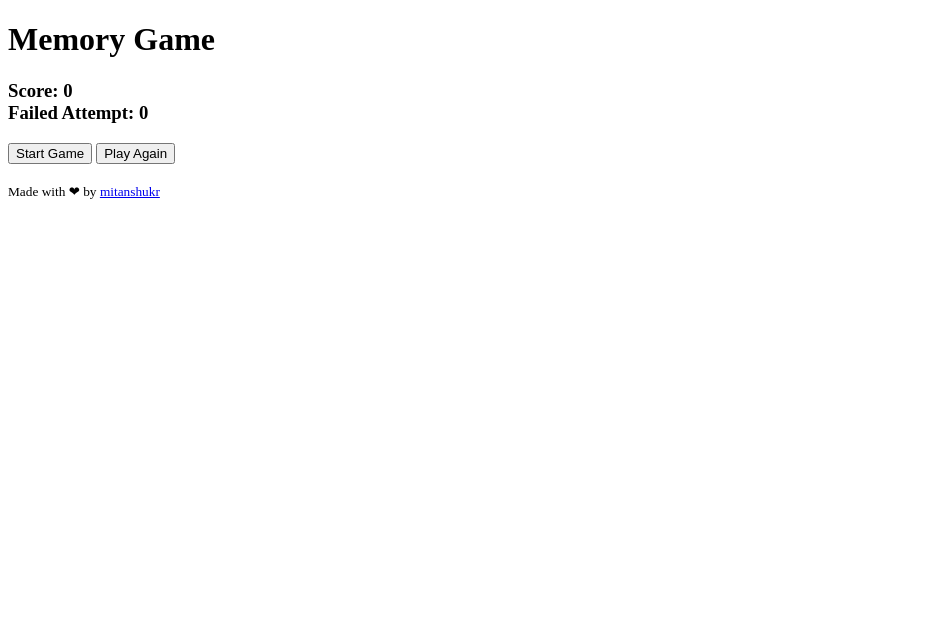
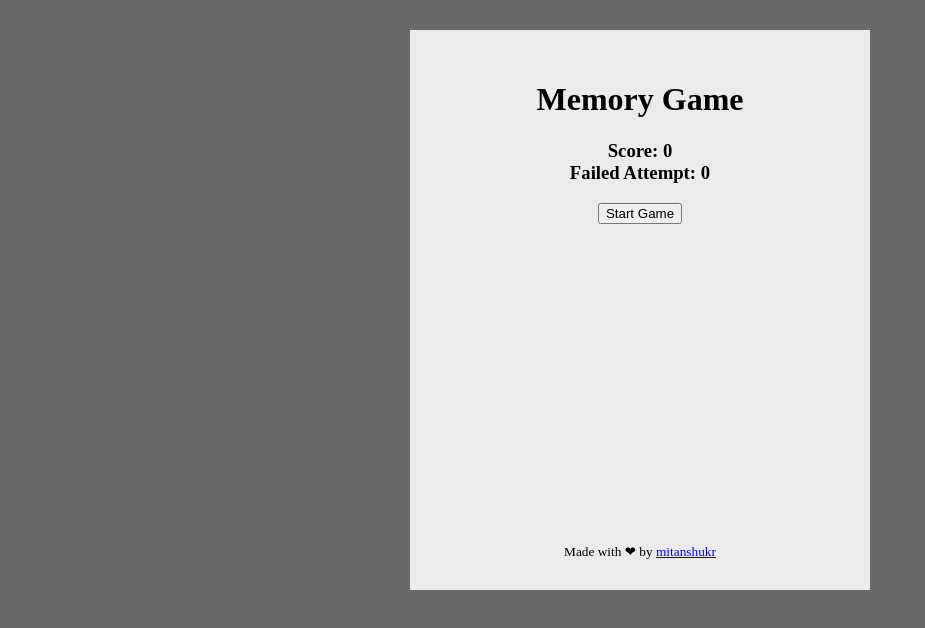
Before and after one commit to mitanshukr/Memory-Game-JavaScript, a plain HTML site: page index.html in a window 1280 px wide. Shown: the whole page, without its empty margins (0-925 px from the left). Drawn offline with Linux system fonts and the light colour scheme.

Commit message:
Update index.html

```diff
--- a/index.html
+++ b/index.html
@@ -2,9 +2,9 @@
 <html>
     <head>
         <meta charset="UTF-8">
-        <meta name="viewport" content="width=device-width, initial-scale=1.0">
+        <meta name="viewport" content="width=device-width, initial-scale=2.0">
         <title>Memory Game</title>
-        <link rel="stylesheet" href="stye.css"></link>
+        <link rel="stylesheet" href="style.css"></link>
         <script src="app.js" charset="utf-8" defer></script>
     </head>
     <body>
```
